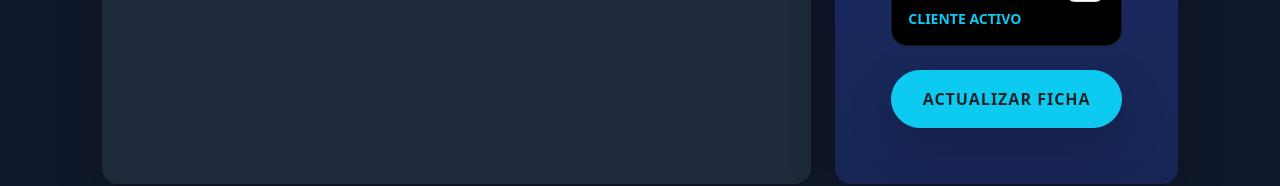
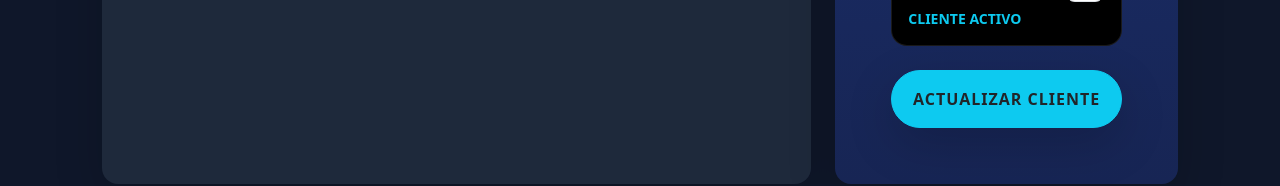
Before and after one commit to alcadox/Proyecto-Final-Desarrollo-de-Interfaces-React-Gestion-Gimnasio, a React (Vite) app in the folder gestorGimnasio/: page /Cliente/1 in a window 1280 px wide. Shown: the part 1068-1254 px from the top of the page. Built offline with nearby package versions, Linux system fonts and the light colour scheme; no server answers; the HTML template or start-up script is replaced by a standard one.

Commit message:
Componente BotonActualizarUsuario añadido y funcionando, en Cliente.jsx se ha aplicado este boton

```diff
--- /dev/null
+++ b/gestorGimnasio/src/components/BotonActualizarUsuario.jsx
@@ -0,0 +1,15 @@
+
+const BotonActualizarUsuario = ({onClick, children}) =>{
+    return(
+        <button
+            className="btn btn-info w-100 fw-bold text-dark rounded-pill py-3 shadow-lg"
+            style={{ letterSpacing: '1px' }}
+            onClick={onClick}
+            >
+            {children}
+        </button>
+    );
+}
+
+
+export default BotonActualizarUsuario;
--- a/gestorGimnasio/src/routes/Cliente.jsx
+++ b/gestorGimnasio/src/routes/Cliente.jsx
@@ -6,6 +6,7 @@ import CabeceraEditar from "../components/CabeceraEditar";
 import CardUsuarioAsignado from "../components/CardUsuarioAsignado";
 import CardError from '../components/CardError';
 import CardExito from '../components/CardExito';
+import BotonActualizarUsuario from "../components/BotonActualizarUsuario";
 
 const Cliente = () =>{
 
@@ -460,13 +461,9 @@ const Cliente = () =>{
                                         </div>
                                         <div className="small text-info mt-1 fw-bold">CLIENTE ACTIVO</div>
                                     </div>
-                                    <button
-                                        className="btn btn-info w-100 fw-bold text-dark rounded-pill py-3 shadow-lg"
-                                        style={{ letterSpacing: '1px' }}
-                                        onClick={clickBotonActualizarcliente}
-                                        >
-                                        ACTUALIZAR FICHA
-                                    </button>
+                                    <BotonActualizarUsuario onClick={clickBotonActualizarcliente}>
+                                        ACTUALIZAR CLIENTE
+                                    </BotonActualizarUsuario>
                                 </div>
                             </div>
                         </div>
```
